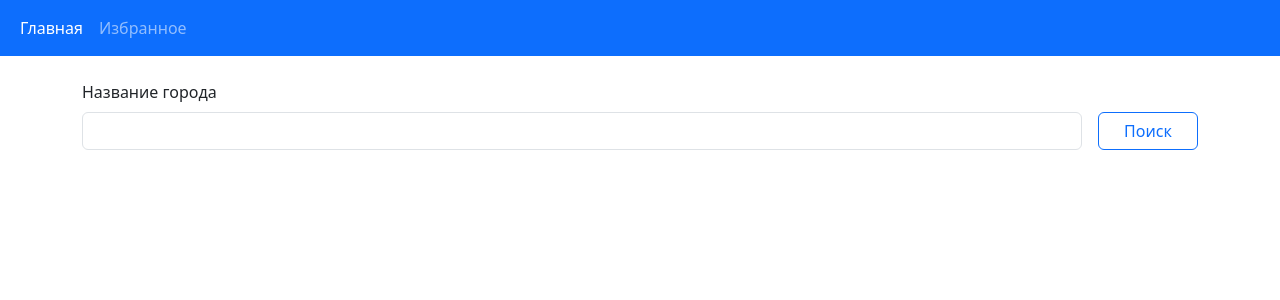
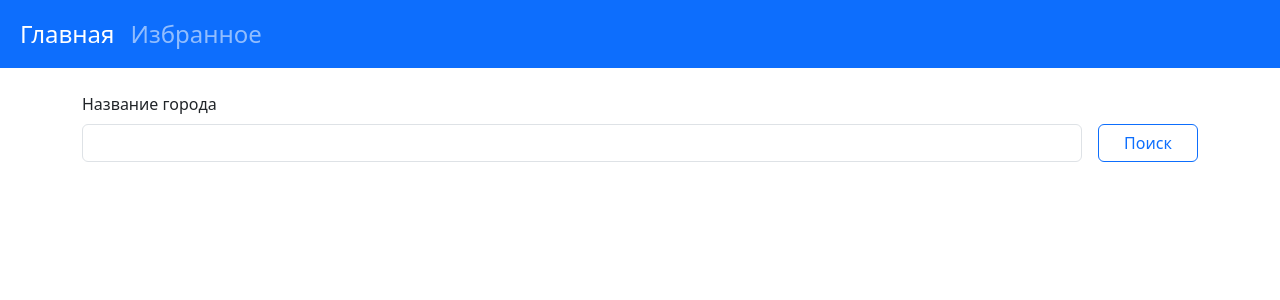
Before and after one commit to pashka1837/TestWork4466, a Next.js app: page / in a window 1280 px wide. Shown: the top 300 px of the page. Built offline with nearby package versions, Linux system fonts and the light colour scheme; no server answers.

Commit message:
feat: navbar toggle fix

```diff
--- a/src/Components/Navbar/Navbar.tsx
+++ b/src/Components/Navbar/Navbar.tsx
@@ -13,23 +13,29 @@ export function Navbar() {
           className="navbar-toggler"
           type="button"
           data-bs-toggle="collapse"
-          data-bs-target="#navbarNavAltMarkup"
-          aria-controls="navbarNavAltMarkup"
+          data-bs-target="#myNav"
+          aria-controls="myNav"
           aria-expanded="false"
           aria-label="Toggle navigation"
         >
           <span className="navbar-toggler-icon"></span>
         </button>
-        <div className="collapse navbar-collapse" id="navbarNavAltMarkup">
+        <div className="collapse navbar-collapse" id="myNav">
           <div className="navbar-nav">
             {links.map((link) => (
               <Link
                 key={link.href}
-                className={`nav-link ${pathname === link.href ? "active" : ""}`}
+                className={`nav-link fs-4
+                   ${pathname === link.href ? "active" : ""}`}
                 href={link.href}
                 aria-current={pathname === link.href ? "page" : "false"}
               >
-                {link.name}
+                <span
+                  data-bs-toggle="collapse"
+                  data-bs-target=".navbar-collapse.show"
+                >
+                  {link.name}
+                </span>
               </Link>
             ))}
           </div>
--- a/src/app/Components/Daily/action.ts
+++ b/src/app/Components/Daily/action.ts
@@ -13,7 +13,7 @@ export async function fetchDaily(id: string) {
 
     if (dailyRes.status !== 200)
       return {
-        errorMsg: "Что то не так с соединением, попробуйте обновить страницу",
+        errorMsg: "Неверные данные, попробуйте еще раз",
         data: null,
       };
     if (!dailyRes.data)
--- a/src/app/Components/Favorite/action.ts
+++ b/src/app/Components/Favorite/action.ts
@@ -16,7 +16,7 @@ export async function fetchFav(cities: FavCity[]) {
     const citiesRes = await Promise.all(citiesPromis);
     if (citiesRes[0].status !== 200)
       return {
-        errorMsg: "Что то не так с соединением, попробуйте еще раз",
+        errorMsg: "Неверные данные, попробуйте еще раз",
         data: null,
       };
     if (!citiesRes[0].data)
--- /dev/null
+++ b/src/app/Components/Home/AddFavBtn.tsx
@@ -0,0 +1,18 @@
+import { useFavStore } from "@/Components/FavStoreProvider/FavStoreProvider";
+
+type AddFavBtnProps = {
+  city: FavCity;
+};
+
+export function AddFavBtn({ city }: AddFavBtnProps) {
+  const addFav = useFavStore((state) => state.addFav);
+
+  function handleClick() {
+    addFav(city);
+  }
+  return (
+    <button onClick={handleClick} className="btn btn-warning mb-2">
+      Добавить в избранное
+    </button>
+  );
+}
--- a/src/app/Components/Home/WeatherResult.tsx
+++ b/src/app/Components/Home/WeatherResult.tsx
@@ -1,5 +1,6 @@
 import { useFavStore } from "../../../Components/FavStoreProvider/FavStoreProvider";
 import { SingleWeather } from "../../../Components/Weather/SingleWeather";
+import { AddFavBtn } from "./AddFavBtn";
 
 type WeatherResultProps = {
   data: CurrWeatherResType;
@@ -15,20 +16,3 @@ export function WeatherResult({ data }: WeatherResultProps) {
     </div>
   );
 }
-
-type AddFavBtnProps = {
-  city: FavCity;
-};
-
-function AddFavBtn({ city }: AddFavBtnProps) {
-  const { addFav } = useFavStore((state) => state);
-
-  function handleClick() {
-    addFav(city);
-  }
-  return (
-    <button onClick={handleClick} className="btn btn-warning mb-2">
-      Добавить в избранное
-    </button>
-  );
-}
--- a/src/app/Components/Home/action.ts
+++ b/src/app/Components/Home/action.ts
@@ -20,7 +20,7 @@ export async function search(
     );
     if (weathRes.status !== 200)
       return {
-        errorMsg: "Что то не так с соединением, попробуйте еще раз",
+        errorMsg: "Неверные данные, попробуйте еще раз",
         data: null,
       };
     if (!weathRes.data)
```
Also changed, not shown: src/app/Components/Favorite/FavoriteComp.tsx (+1 -17 lines), src/app/Components/Favorite/RemoveFavBtn.tsx (added, +18 -0 lines).
